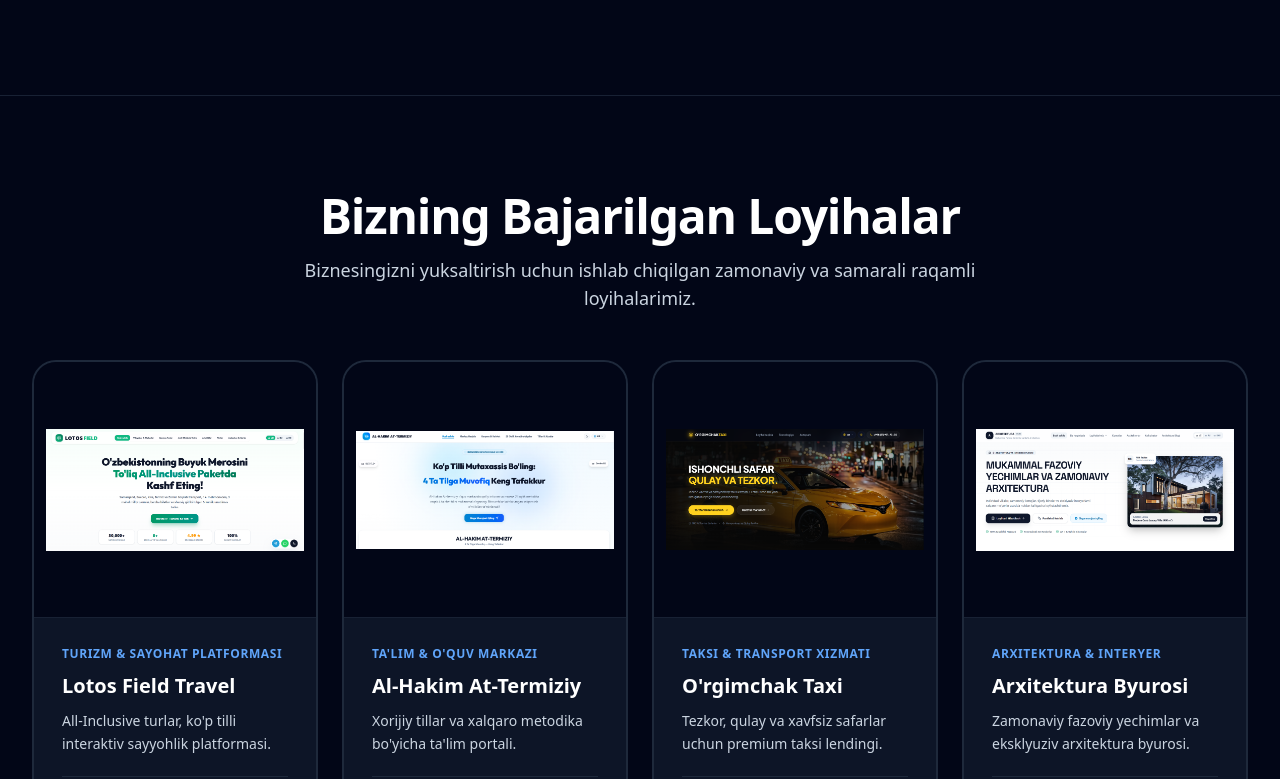
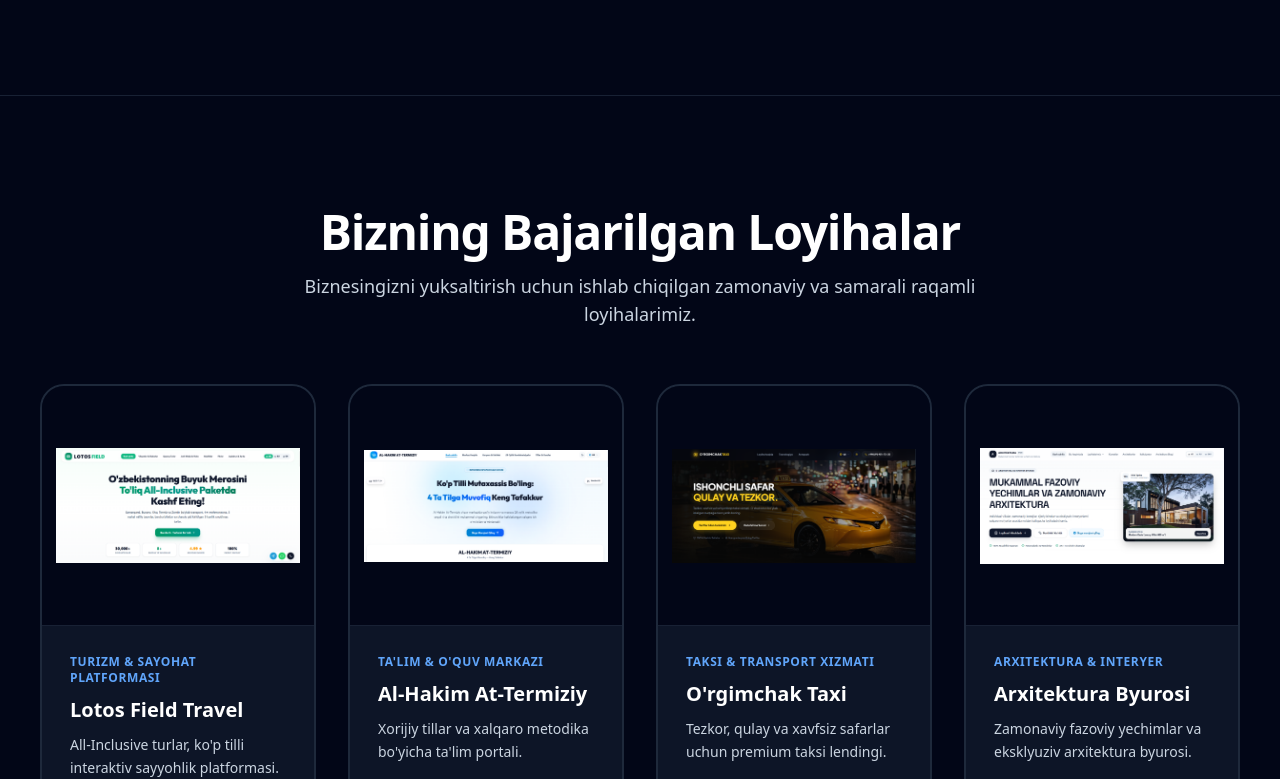
Before and after one commit to humoyun1773/IT-xizmatlari, a Next.js app in the folder frontend/: page / in a window 1280 px wide. Shown: the part 2847-3626 px from the top of the page. Built offline with nearby package versions, Linux system fonts and the light colour scheme.

Commit message:
feat(ui): expand project cards width by 100px (max-w-1840px container) and scale image height

```diff
--- a/frontend/src/app/page.tsx
+++ b/frontend/src/app/page.tsx
@@ -308,10 +308,10 @@
       </section>
 
       {/* ========================================================================= */}
-      {/* 4-CHI BO'LIM: BIZNING LOYIHALAR (4 TA CARD 1 QATORDA)                     */}
+      {/* 4-CHI BO'LIM: BIZNING LOYIHALAR (4 TA CARD 1 QATORDA - MAKSIMAL KENG EN)  */}
       {/* ========================================================================= */}
-      <section id="section-projects" className="py-24 px-4 sm:px-6 lg:px-8 max-w-7xl mx-auto w-full border-t border-slate-800/80">
-        <div className="space-y-12">
+      <section id="section-projects" className="py-28 px-4 sm:px-6 lg:px-8 xl:px-10 max-w-[1840px] mx-auto w-full border-t border-slate-800/80">
+        <div className="space-y-14">
           {/* Header */}
           <div className="text-center space-y-4 max-w-3xl mx-auto">
             <h2 className="text-3xl sm:text-5xl font-black text-white tracking-tight leading-tight">
@@ -322,8 +322,8 @@
             </p>
           </div>
 
-          {/* 4 Cards in 1 Row */}
-          <div className="grid grid-cols-1 sm:grid-cols-2 lg:grid-cols-4 gap-6">
+          {/* 4 Extra-Wide Cards in 1 Row */}
+          <div className="grid grid-cols-1 sm:grid-cols-2 lg:grid-cols-4 gap-6 xl:gap-8">
             {t.projectsSection.items.map((proj, idx) => (
               <a
                 key={idx}
@@ -333,7 +333,7 @@
                 className="group rounded-3xl bg-slate-900/90 border-2 border-slate-800 hover:border-blue-500 hover:shadow-2xl hover:shadow-blue-500/25 transition-all duration-300 flex flex-col overflow-hidden hover:-translate-y-2"
               >
                 {/* Large Screenshot Image - 100% Fully Visible */}
-                <div className="w-full h-56 sm:h-64 lg:h-68 overflow-hidden bg-slate-950 border-b border-slate-800/80 p-3 flex items-center justify-center">
+                <div className="w-full h-60 sm:h-68 lg:h-76 overflow-hidden bg-slate-950 border-b border-slate-800/80 p-3.5 flex items-center justify-center">
                   <img
                     src={proj.image}
                     alt={proj.title}
```
